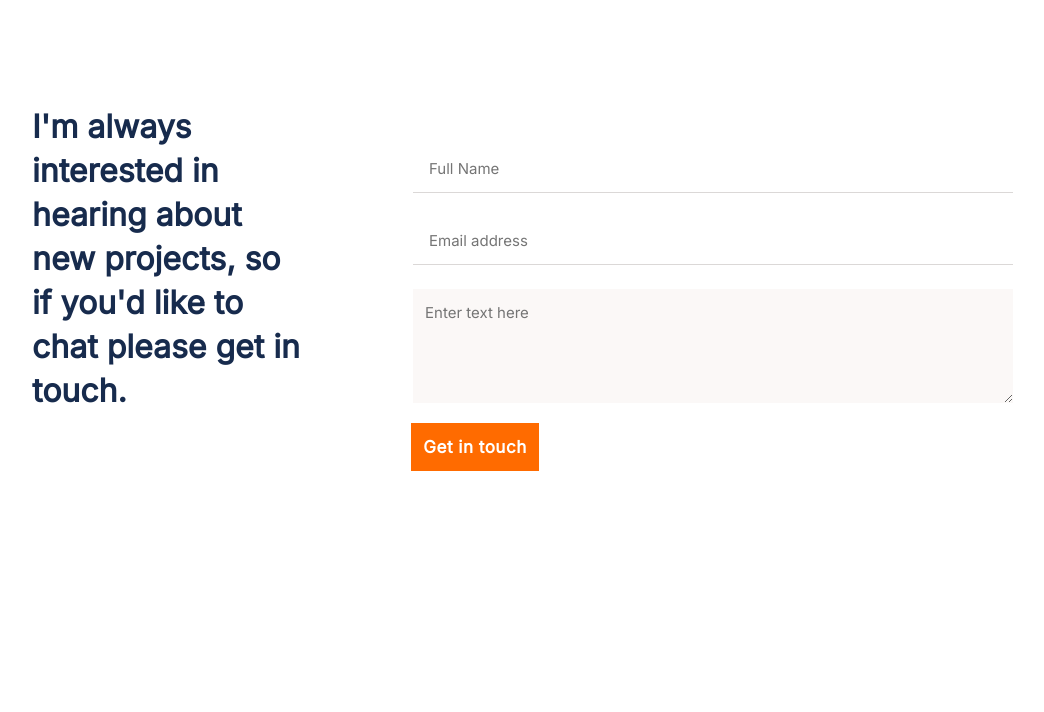
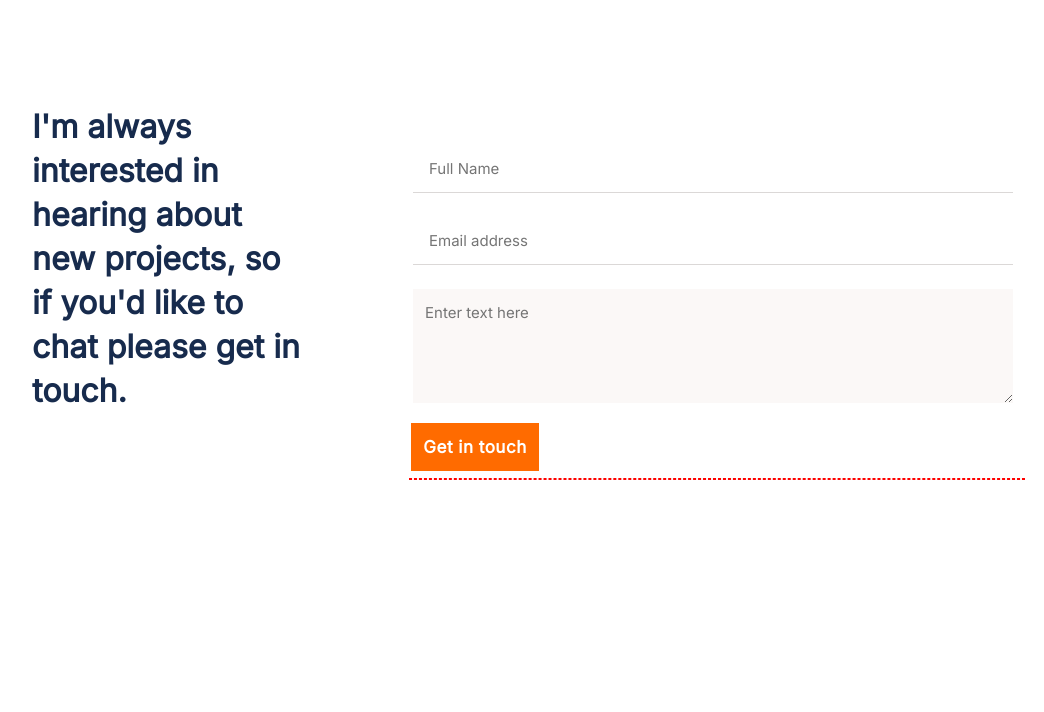
Before and after one commit to WilhelmK109/portfolio, a website: page index.html in a window 1280 px wide. Shown: the part 3599-4311 px from the top of the page, without its empty margins (103-1147 px from the left). Drawn offline with Linux system fonts and the light colour scheme.

Commit message:
Add styles to error message.

```diff
--- a/styles.css
+++ b/styles.css
@@ -535,6 +535,21 @@ label {
   color: #3c3a39;
 }
 
+.msg {
+  width: 90%;
+  height: auto;
+  background: #fbf8f7;
+  font-family: "Inter", sans-serif;
+  font-style: normal;
+  font-weight: 400;
+  font-size: 14px;
+  line-height: 24px;
+  color: #1c1a19;
+  margin-top: 1%;
+  margin-left: 7%;
+  border: 1px dashed red;
+}
+
 .submit-btn {
   align-items: center;
   border: none;
```
